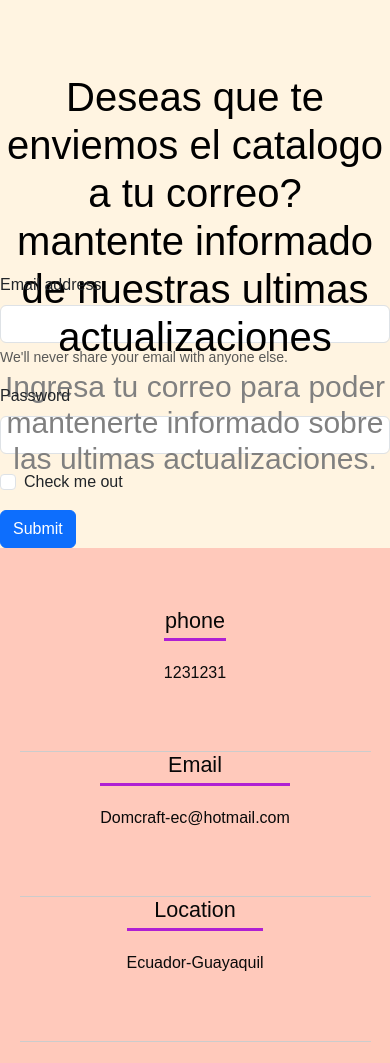
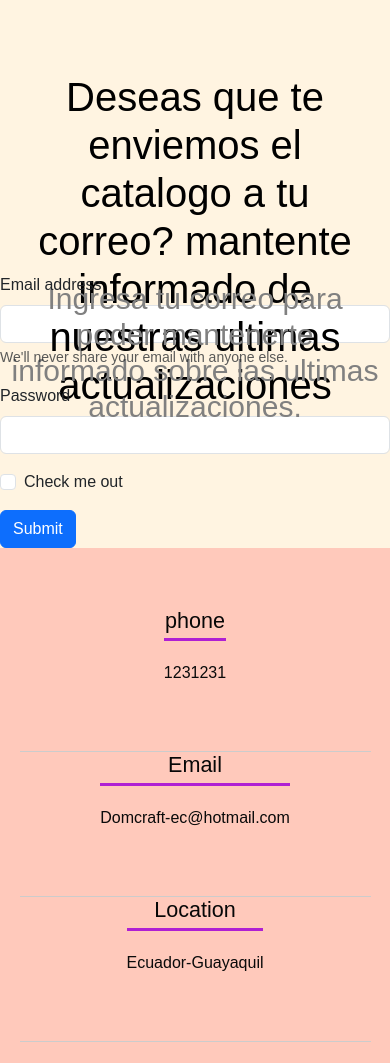
Before and after one commit to Skyred009/Ejemplo-de-pagina-DOMCRAFT, a plain HTML site: page contacto.html in a window 390 px wide. Shown: the part 1904-2967 px from the top of the page. Drawn offline with Linux system fonts and the light colour scheme.

Commit message:
mediaquery contacto

```diff
--- a/style.css
+++ b/style.css
@@ -343,6 +343,17 @@ footer{
     .servicio-ind img{
         width: 90%;
     }
+    .texto-formulario h1{
+    width: 95%;
+    height: 100%;
+    text-align:center;
+    }
+    .texto-formulario h2{
+        width: 95%;
+        height: 100%;
+        text-align: center;
+        padding-bottom: 100px;
+    }
 
 }
 
@@ -386,7 +397,14 @@ footer{
         width: 90px;
         height: 90px;
     }
+    .texto-formulario h1{
+        width: 95%;
+    }
+    .texto-formulario h2{
+        width: 95%;
+     }
 }
+
 /* Card de la galeria agendas*/
 .card{
     background-color:  #FFF4E1;
```
Also changed, not shown: contacto.html (+2 -0 lines).
